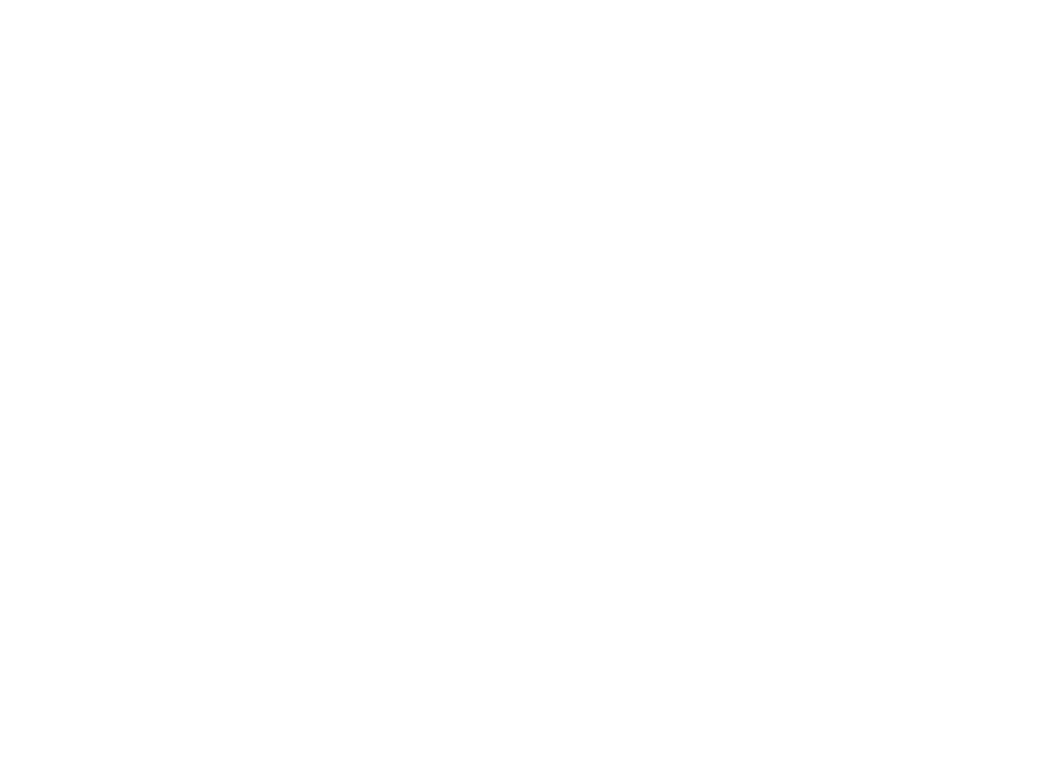
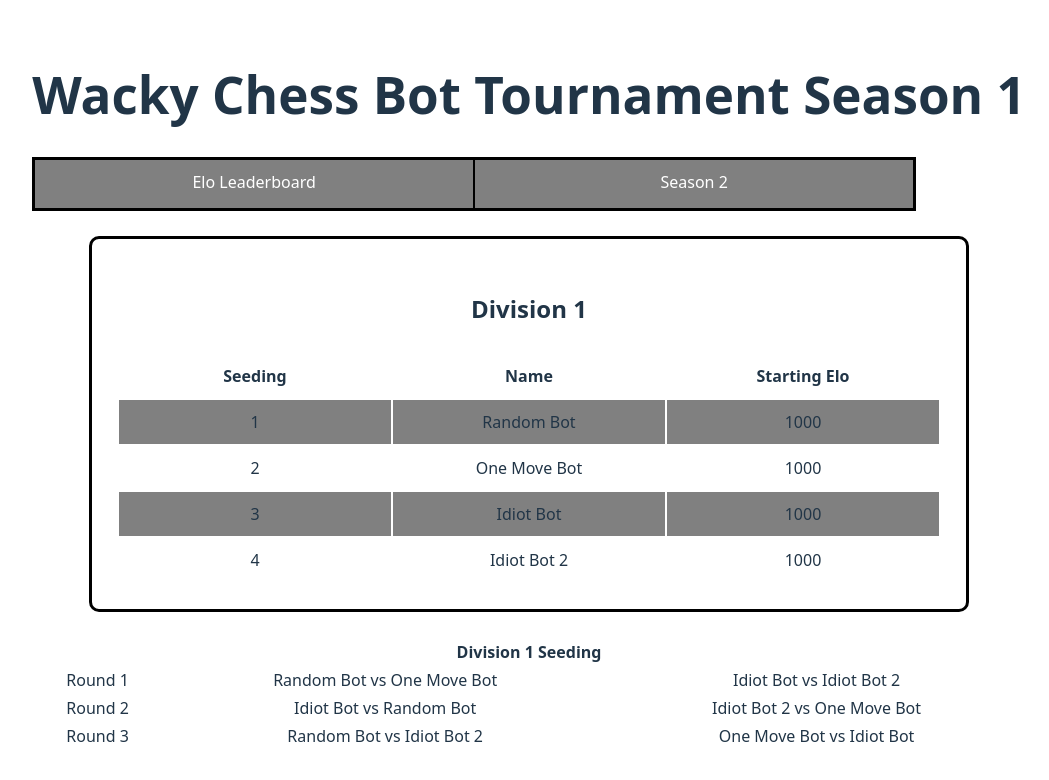
Before and after one commit to JadenVandenBerg/WC_React, a React (Vite) app in the folder wc_react/: page /season1 in a window 1280 px wide. Before the commit this address had no page. Shown: the top 780 px of the page, without its empty margins (111-1160 px from the left). Built offline with nearby package versions, Linux system fonts and the light colour scheme.

Commit message:
added starting season page

```diff
--- a/wc_react/public/data.json
+++ b/wc_react/public/data.json
@@ -12,6 +12,7 @@
     "seasons": [
       {
         "season": 1,
+        "division": 1,
         "wins": 0,
         "losses": 0,
         "draws": 0,
@@ -19,7 +20,8 @@
         "endingElo": null
       }
     ],
-    "peakElo": 1000
+    "peakElo": 1000,
+    "competing": ["S1"]
   },
   {
     "id": "2",
@@ -34,6 +36,7 @@
     "seasons": [
       {
         "season": 1,
+        "division": 1,
         "wins": 0,
         "losses": 0,
         "draws": 0,
@@ -41,7 +44,8 @@
         "endingElo": null
       }
     ],
-    "peakElo": 1000
+    "peakElo": 1000,
+    "competing": ["S1"]
   },
   {
     "id": "3",
@@ -56,6 +60,7 @@
     "seasons": [
       {
         "season": 1,
+        "division": 1,
         "wins": 0,
         "losses": 0,
         "draws": 0,
@@ -63,6 +68,31 @@
         "endingElo": null
       }
     ],
-    "peakElo": 1000
+    "peakElo": 1000,
+    "competing": ["S1"]
+  },
+  {
+    "id": "4",
+    "name": "Idiot Bot 2",
+    "elo": 1000,
+    "division": 1,
+    "profile": null,
+    "position": -1,
+    "winsTotal": 0,
+    "lossesTotal": 0,
+    "drawsTotal": 0,
+    "seasons": [
+      {
+        "season": 1,
+        "division": 1,
+        "wins": 0,
+        "losses": 0,
+        "draws": 0,
+        "startingElo": 1000,
+        "endingElo": null
+      }
+    ],
+    "peakElo": 1000,
+    "competing": ["S1"]
   }
 ]
--- a/wc_react/src/App.css
+++ b/wc_react/src/App.css
@@ -42,11 +42,17 @@
 
 .eloTable {
   background: #ffffff40;
-  width: calc(100vw - 100px);
+  width: calc(100vw - 400px);
   padding: 25px;
-  margin: 25px;
+  margin: auto;
+  margin-top: 25px;
   border: 3px solid black;
   border-radius: 10px;
+  margin-bottom: 25px;
+}
+
+.eloTable td {
+  width: 33%;
 }
 
 .eloTable th {
@@ -73,3 +79,19 @@
 .eloTable tr:nth-child(1) {
   background: transparent;
 }
+
+.seasonNav {
+  display: grid;
+  grid-template-columns: 50% 50%;
+  height: 50px;
+  background: grey;
+  padding: 0px;
+  width: calc(100vw - 400px);
+  border: 2px solid black;
+}
+
+.season {
+  color: white;
+  padding: 10px;
+  border: 1px solid black;
+}
--- a/wc_react/src/App.tsx
+++ b/wc_react/src/App.tsx
@@ -4,6 +4,7 @@
 import './App.css'
 import { BrowserRouter as Router, Routes, Route, Link } from 'react-router-dom';
 import Elo from './pages/Elo'
+import Season1 from './pages/Season1'
 
 function App() {
   return (
@@ -19,6 +20,7 @@
       <Router>
         <Routes>
             <Route path="/" element={<Elo />} />
+            <Route path="/season1" element={<Season1 />} />
         </Routes>
       </Router>
     </div>
--- a/wc_react/src/pages/Elo.tsx
+++ b/wc_react/src/pages/Elo.tsx
@@ -30,6 +30,11 @@
 
   return (
     <>
+      <h1>Wacky Chess Bot Tournament Leaderboard</h1>
+      <nav class="seasonNav">
+        <a class="season" href="/season1">Season 1</a>
+        <a class="season" href="/season2">Season 2</a>
+      </nav>
       {divisions.map((divisionBots, divisionIndex) => (
         <table className="eloTable" key={divisionIndex}>
           <tbody>
@@ -38,7 +43,6 @@
             </tr>
             <tr>
               <td>Position</td>
-              <td>Profile</td>
               <td>Name</td>
               <td>Elo</td>
             </tr>
@@ -46,7 +50,6 @@
             {divisionBots.map((bot, index) => (
               <tr key={bot.id}>
                 <td>{divisionIndex * DIVISION_SIZE + index + 1}</td>
-                <td>{bot.profile}</td>
                 <td>{bot.name}</td>
                 <td>{bot.elo}</td>
               </tr>
--- a/wc_react/src/pages/Season1.tsx
+++ b/wc_react/src/pages/Season1.tsx
@@ -0,0 +1,141 @@
+import '../App.css'
+import { useEffect, useState } from "react";
+
+function Season1() {
+  const [bots, setBots] = useState([]);
+
+  useEffect(() => {
+    const fetchBots = async () => {
+      const res = await fetch("/data.json", {
+        cache: "no-store",
+      });
+      const data = await res.json();
+      setBots(data);
+    };
+
+    fetchBots();
+
+    //const interval = setInterval(fetchBots, 1000);
+    //return () => clearInterval(interval);
+  }, []);
+
+  const sortedBots = [...bots].sort((a, b) => b.elo - a.elo);
+
+  let finalBots = {
+    "division1": [],
+    "division2": [],
+    "division3": []
+  };
+
+  for (let i = 0; i < sortedBots.length; i++) {
+    if (sortedBots[i].competing.includes("S1")) {
+      let division = sortedBots[i].seasons[0].division;
+
+      if (division == 1) {
+        finalBots["division1"].push(sortedBots[i]);
+      }
+      else if (division == 2) {
+        finalBots["division2"].push(sortedBots[i]);
+      }
+      else if (division == 3) {
+        finalBots["division3"].push(sortedBots[i]);
+      }
+    }
+  }
+
+  let div1Rounds = [];
+
+  if (finalBots["division1"].length == 4) {
+    let round1 = [];
+
+    round1.push({
+      "botWhite": finalBots["division1"][0],
+      "botBlack": finalBots["division1"][1]
+    });
+
+    round1.push({
+      "botWhite": finalBots["division1"][2],
+      "botBlack": finalBots["division1"][3]
+    });
+
+    div1Rounds.push(round1);
+
+    let round2 = [];
+
+    round2.push({
+      "botWhite": finalBots["division1"][2],
+      "botBlack": finalBots["division1"][0]
+    });
+
+    round2.push({
+      "botWhite": finalBots["division1"][3],
+      "botBlack": finalBots["division1"][1]
+    });
+
+    div1Rounds.push(round2);
+
+    let round3 = [];
+
+    round3.push({
+      "botWhite": finalBots["division1"][0],
+      "botBlack": finalBots["division1"][3]
+    });
+
+    round3.push({
+      "botWhite": finalBots["division1"][1],
+      "botBlack": finalBots["division1"][2]
+    });
+
+    div1Rounds.push(round3);
+  }
+
+  return (
+    <>
+      <h1>Wacky Chess Bot Tournament Season 1</h1>
+      <nav class="seasonNav">
+        <a class="season" href="/">Elo Leaderboard</a>
+        <a class="season" href="/season2">Season 2</a>
+      </nav>
+
+        <table className="eloTable" key={0}>
+          <tbody>
+            <tr>
+              <th colSpan="4">Division {0 + 1}</th>
+            </tr>
+            <tr>
+              <td>Seeding</td>
+              <td>Name</td>
+              <td>Starting Elo</td>
+            </tr>
+            {finalBots["division1"].map((bot, index) => (
+            <tr key={bot.id}>
+              <td>{0 * 8 + index + 1}</td>
+              <td>{bot.name}</td>
+              <td>{bot.seasons[0].startingElo}</td>
+            </tr>
+            ))}
+          </tbody>
+        </table>
+
+        <table className="seedingTable" key={"0-seeding"}>
+          <tbody>
+            <tr>
+              <th colSpan="4">Division {0 + 1} Seeding</th>
+            </tr>
+              {div1Rounds.map((round, index) => (
+                <tr>
+                    <td>Round {index + 1}</td>
+                  {round.map((match, index) => (
+                    <td>
+                      {match["botWhite"].name} vs {match["botBlack"].name}
+                    </td>
+                  ))}
+                </tr>
+              ))}
+          </tbody>
+        </table>
+    </>
+  );
+}
+
+export default Season1;
```
